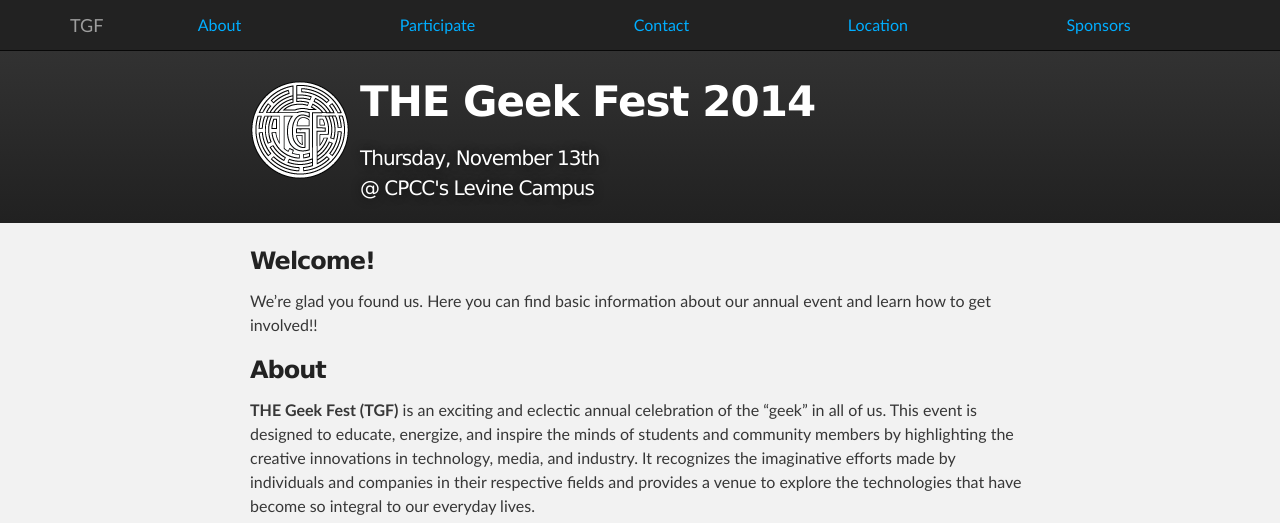
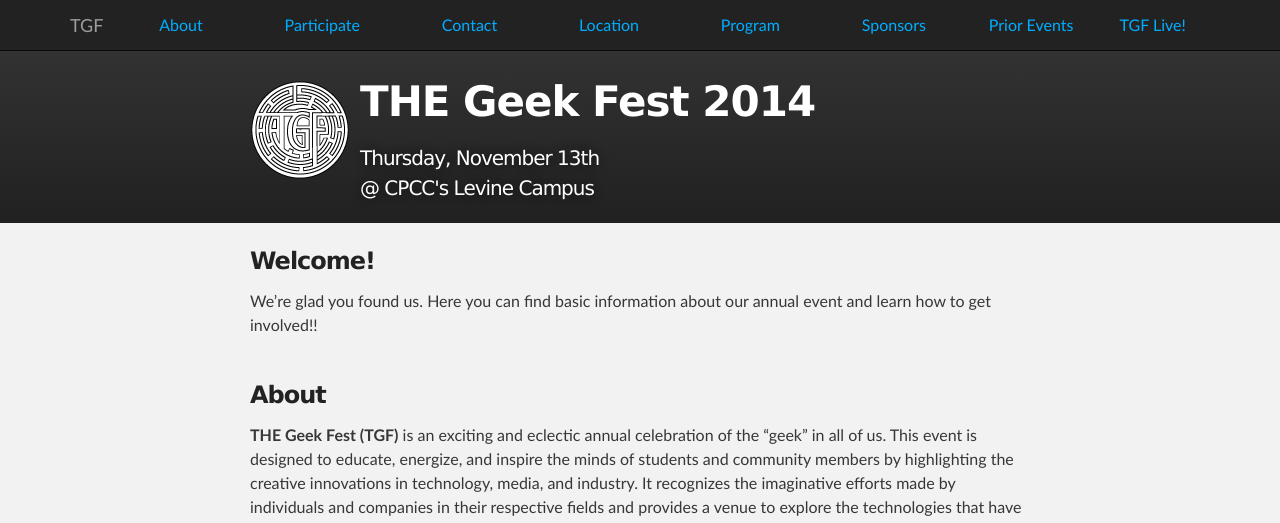
Before and after one commit to bkeyvani/thegeekfest.github.io, a Jekyll site: the page built from index.html, in a window 1280 px wide and 1400 px high. Shown: the top 523 px of the window. Built offline with Jekyll 4.4.1, drawn with Linux system fonts in a browser that asks for light colours; nearby versions of some CDN libraries.

Commit message:
add more margin above section headings
to improve ui

```diff
--- a/assets/stylesheets/stylesheet.css
+++ b/assets/stylesheets/stylesheet.css
@@ -94,7 +94,7 @@
 }
 
 p {
-  margin: 10px 0 15px 0;
+  margin: 10px 0;
 }
 
 footer p {
@@ -258,6 +258,14 @@
 THE Geek Fest Custom Styles
 *******************************************************************************/
 
+.section-heading {
+  margin-top: 40px;
+}
+
+.first-heading {
+  margin-top: 10px;
+}
+
 #logo {
   border: 0 none;
   box-shadow: none;
@@ -371,10 +379,14 @@
   margin: 0;
 }
 
+.contacts-container h4 {
+  margin-top: 0;
+}
+
 ul.contacts span {
   font-size: 8em;
   color: #ccc;
-  line-height: 1em;
+  line-height: 100px;
 }
 
 .clear {
--- a/index.html
+++ b/index.html
@@ -6,10 +6,13 @@
  - Participate: participate
  - Contact: contact
  - Location: location
+ - Program: program
  - Sponsors: '//sites.google.com/a/cpcc.edu/tgf/'
+ - 'Prior Events': '//www.cpcc.edu/thegeekfest/prior'
+ - 'TGF Live!': tgflive
 ---
 
-<h3>
+<h3 class="section-heading first-heading">
   <a name="welcome" class="anchor" href="#welcome">
     <span class="octicon octicon-link"></span>
   </a>Welcome!
@@ -18,7 +21,7 @@
 <p>We’re glad you found us. Here you can find basic information about our annual
 event and learn how to get involved!!</p>
 
-<h3>
+<h3 class="section-heading">
   <a name="about" class="anchor" href="#about">
     <span class="octicon octicon-link"></span>
   </a>About
@@ -36,7 +39,7 @@
     allowfullscreen></iframe>
 </div>
 
-<h3>
+<h3 class="section-heading">
   <a name="participate" class="anchor" href="#participate">
     <span class="octicon octicon-link"></span>
   </a>Register to Attend or Be a Part of the Event
@@ -48,7 +51,7 @@
 <a class="btn btn-lg btn-primary" href="participate/">Be a part of THE Geek
   Fest</a>
 
-<h3>
+<h3 class="section-heading">
   <a name="contact" class="anchor" href="#xontact">
     <span class="octicon octicon-link"></span>
   </a>Contact
@@ -81,7 +84,7 @@
 <div class="clear"></div><!-- clear li floats -->
 <p>who are happy to answer your questions or just chat about the event.</p>
 
-<h3>
+<h3 class="section-heading">
   <a name="location" class="anchor" href="#location">
     <span class="octicon octicon-link"></span>
   </a>Location
```
